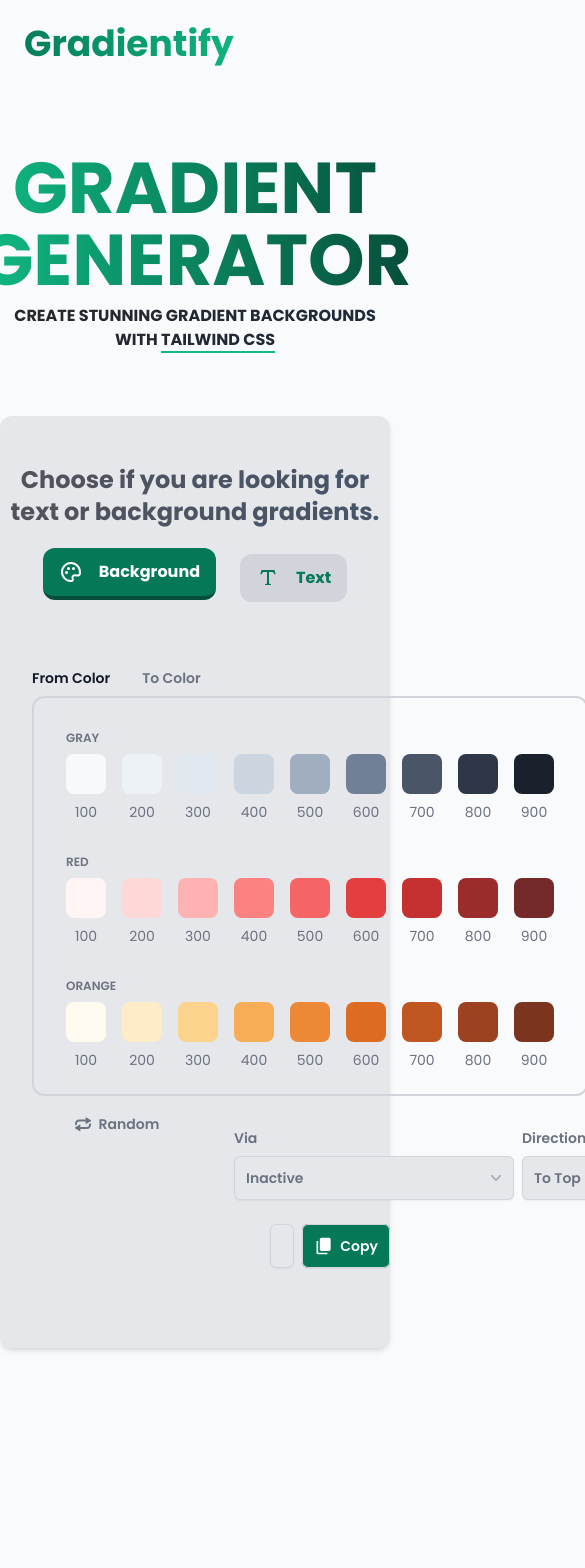
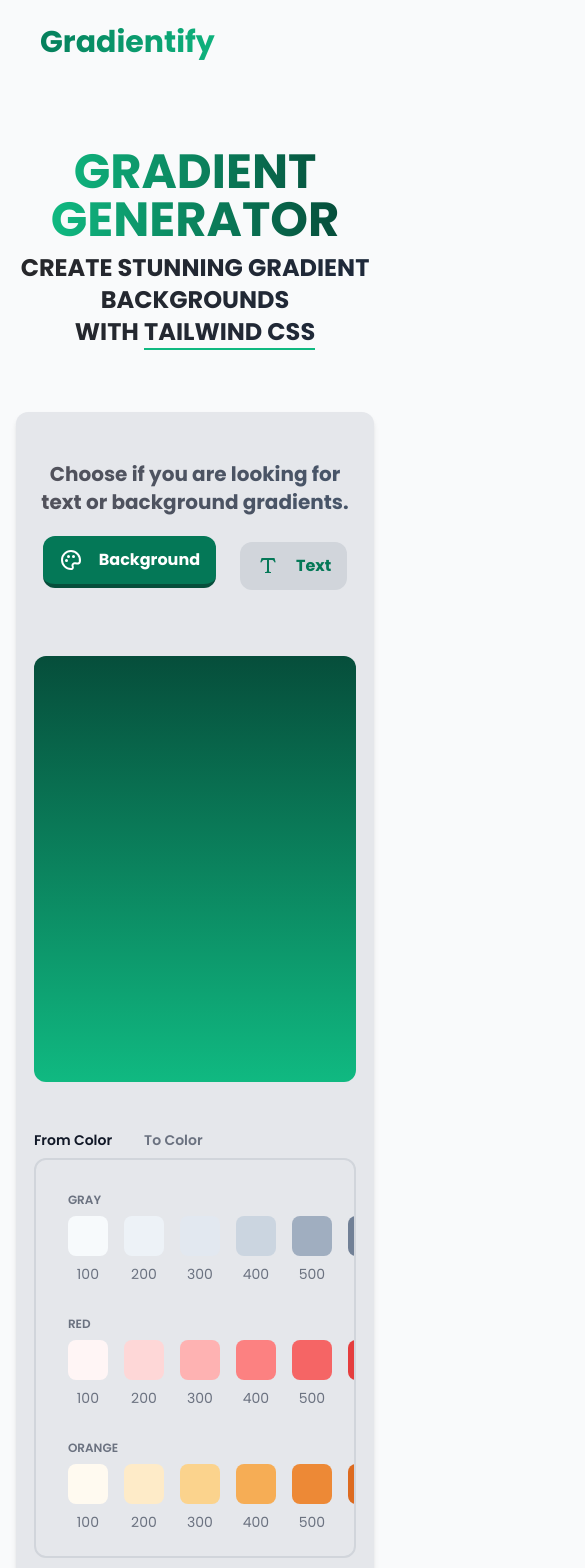
Before and after one commit to nourjandali/Gradientify, a React (Vite) app: page / in a window 390 px wide. Shown: the top 1568 px of the page, 585 px wide, since content can reach past the window. Before the commit the page ends 1396 px from the top, so only its background shows below. Built offline with nearby package versions, Linux system fonts and the light colour scheme.

Commit message:
Fix responsiveness

```diff
--- a/src/App.jsx
+++ b/src/App.jsx
@@ -3,7 +3,6 @@
 import Logo from "./components/Logo";
 import HeroSection from "./components/HeroSection";
 import DropdownMenu from "./components/DropdownMenu";
-
 const optionsVia = [
   { label: "Inactive", value: "Inactive" },
   { label: "Active", value: "Active" },
@@ -97,7 +96,7 @@
   };
 
   return (
-    <div className="max-w-6xl mb-12 mx-auto">
+    <div className="max-w-6xl mb-12 mx-4 lg:mx-auto">
       <Logo />
       <HeroSection />
 
@@ -105,7 +104,7 @@
         {/* Gradient Type  */}
         <div className="flex flex-col justify-center items-center text-center">
           {/* Header  */}
-          <span className="font-bold text-2xl bg-gradient-to-r from-zinc-600 to-slate-600 bg-clip-text text-transparent">
+          <span className="font-bold text-xl lg:text-2xl bg-gradient-to-r from-zinc-600 to-slate-600 bg-clip-text text-transparent">
             Choose if you are looking for <br /> text or background gradients.
           </span>
 
@@ -162,11 +161,11 @@
         </div>
 
         {/* Main  */}
-        <div className="mt-16 flex justify-evenly items-center">
+        <div className="mt-16 flex flex-col lg:flex-row justify-evenly items-center">
           {/* Left side */}
           {gradientType === "Background" ? (
             <div
-              className="pb-96 w-[40%] h-[426px] ml-8 rounded-xl"
+              className="pb-96 w-[90%] lg:w-[40%] h-[426px] lg:ml-8 rounded-xl"
               style={{
                 background:
                   via === "Inactive"
@@ -192,8 +191,8 @@
             </div>
           )}
           {/* Right side  */}
-          <div>
-            <div className="flex gap-8 mb-2 text-sm font-semibold">
+          <div className="w-[90%] md:w-fit">
+            <div className="flex gap-8 mt-12 lg:mt-0 mb-2 text-sm font-semibold">
               {/* From Color  */}
               <button
                 className={`text-gray-500 ${
@@ -276,10 +275,10 @@
         </div>
 
         {/* Random Generator  */}
-        <div className="mt-8 flex justify-evenly items-center">
+        <div className="mt-8 flex flex-col justify-center lg:flex-row lg:justify-evenly items-center">
           <button
             onClick={handleRandomClick}
-            className="w-72 flex justify-center items-center text-start -mt-20 gap-2 text-sm text-gray-500 font-semibold hover:text-emerald-700 transition duration-200 ease-in-out"
+            className="w-72 flex justify-center items-center text-start mb-10 lg:mb-0 lg:-mt-20 gap-2 text-sm text-gray-500 font-semibold hover:text-emerald-700 transition duration-200 ease-in-out"
           >
             <svg
               xmlns="http://www.w3.org/2000/svg"
@@ -294,7 +293,7 @@
             </svg>
             Random
           </button>
-          <div className="w-[40%] flex justify-between gap-2">
+          <div className="lg:w-[40%] flex justify-center gap-20 lg:justify-between lg:gap-2">
             <div>
               <h1 className="text-gray-500 text-sm mb-2 font-semibold">Via</h1>
               <DropdownMenu options={optionsVia} onChange={handleViaChange} />
@@ -312,9 +311,9 @@
           </div>
         </div>
 
-        <div className="mt-6 flex justify-evenly items-center">
-          <div className="w-[515px]" />
-          <div className="w-[50%] flex gap-2">
+        <div className="mt-10 lg:mt-6 flex justify-center lg:justify-evenly items-center">
+          <div className="lg:w-[515px]" />
+          <div className="w-[80%] lg:w-[50%] flex gap-2">
             {/* CSS */}
             <input
               className="w-full rounded-md bg-gray-200 px-3 py-3 font-semibold text-gray-500 shadow-sm ring-1 ring-inset ring-gray-300 outline-none text-sm"
@@ -348,8 +347,6 @@
             </button>
           </div>
         </div>
-
-        {/* ---- */}
       </div>
     </div>
   );
--- a/src/components/DropdownMenu.jsx
+++ b/src/components/DropdownMenu.jsx
@@ -11,14 +11,14 @@
   function handleOptionClick(option) {
     setSelectedOption(option.label);
     setIsOpen(false);
-    onChange(option); // call the onChange function with the selected option
+    onChange(option);
   }
 
   return (
     <div className="relative inline-block text-left">
       <div>
         <button
-          className="inline-flex w-[280px] justify-between gap-x-1.5 rounded-md bg-gray-200 px-3 py-3 text-sm font-semibold text-gray-500 shadow-sm ring-1 ring-inset ring-gray-300"
+          className="inline-flex md:w-[280px] lg:w-[280px] justify-between gap-x-1.5 rounded-md bg-gray-200 px-3 py-3 text-sm font-semibold text-gray-500 shadow-sm ring-1 ring-inset ring-gray-300"
           aria-expanded={isOpen ? "true" : "false"}
           aria-haspopup="true"
           onClick={toggleDropdown}
--- a/src/components/HeroSection.jsx
+++ b/src/components/HeroSection.jsx
@@ -3,11 +3,11 @@
 const HeroSection = () => {
   return (
     <div className="flex flex-col justify-center items-center text-center mt-16">
-      <h1 className="inline-block uppercase font-bold text-7xl bg-gradient-to-r from-emerald-500 to-emerald-900 bg-clip-text text-transparent">
+      <h1 className="inline-block uppercase font-bold text-5xl lg:text-7xl bg-gradient-to-r from-emerald-500 to-emerald-900 bg-clip-text text-transparent">
         Gradient
         <br /> Generator
       </h1>
-      <p className="mt-2 inline-block uppercase font-bold bg-gradient-to-r from-zinc-800 to-slate-800 bg-clip-text text-transparent">
+      <p className="mt-2 inline-block uppercase font-bold bg-gradient-to-r from-zinc-800 to-slate-800 bg-clip-text text-transparent text-2xl lg:text-base">
         Create stunning gradient backgrounds
         <br /> with{" "}
         <span className="border-b-2 border-emerald-500">Tailwind CSS</span>{" "}
--- a/src/components/Logo.jsx
+++ b/src/components/Logo.jsx
@@ -2,7 +2,7 @@
 
 const Logo = () => {
   return (
-    <h1 className="inline-block p-6 text-4xl font-bold bg-gradient-to-r from-emerald-700 to-emerald-500 bg-clip-text text-transparent">
+    <h1 className="inline-block p-6 text-3xl lg:text-4xl font-bold bg-gradient-to-r from-emerald-700 to-emerald-500 bg-clip-text text-transparent">
       Gradientify
     </h1>
   );
```
